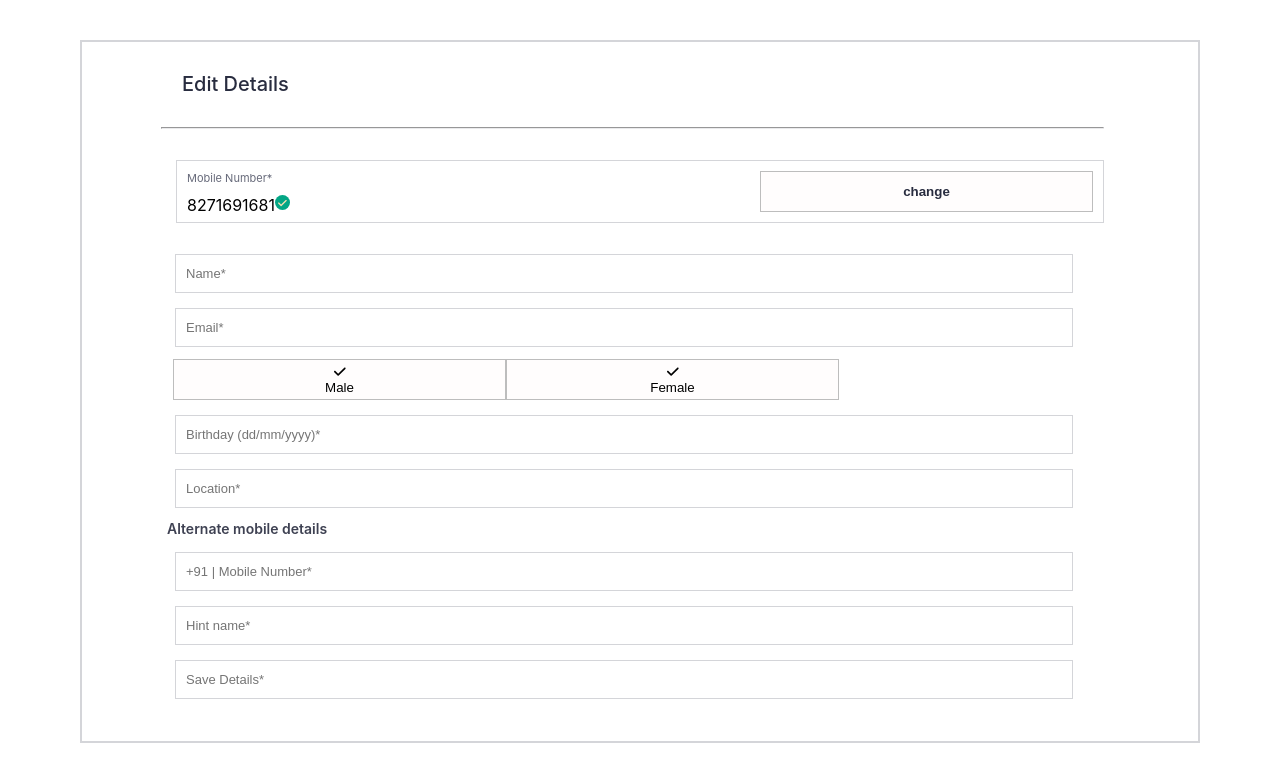
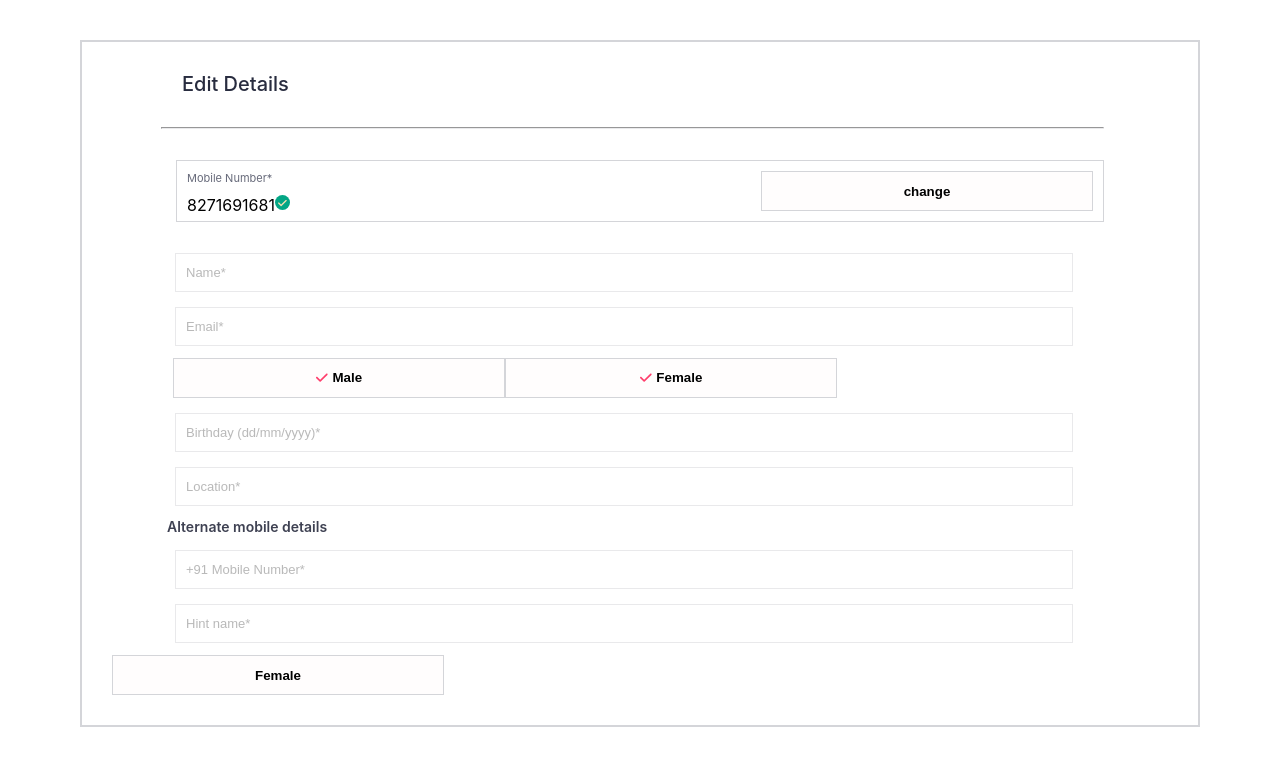
Before and after one commit to 7070509785/my-first-react-project, a React (Create React App) app: page / in a window 1280 px wide. Shown: the top 782 px of the page. Built offline with nearby package versions, Linux system fonts and the light colour scheme.

Commit message:
input.js

```diff
--- a/src/profile/button.module.css
+++ b/src/profile/button.module.css
@@ -2,13 +2,20 @@
   cursor: pointer;
   outline: none;
   border: none;
-  min-width: 333px;
-  height: 41px;
+  min-width: 200px;
+  height: 50px;
+  overflow: hidden;
 }
 .primary {
   border-color: #ff3e6c;
 }
-
+.title {
+  font-weight: 900;
+  display: flex;
+  height: 100%;
+  justify-content: center;
+  align-items: center;
+}
 .primary .title {
   color: white;
   background-color: #ff3e6c;
@@ -31,7 +38,3 @@
   color: #ff3e6c;
   margin-top: 10px;
 }
-.loog {
-  display: flex;
-  margin-left: 61px;
-}
--- a/src/profile/edit-profile.js
+++ b/src/profile/edit-profile.js
@@ -22,7 +22,7 @@ function EditProfile() {
               </div>
             </div>
           </div>
-          <Button className={styles['wishlist-btn']} type={'secondary'}>
+          <Button className={styles['btne']} type={'secondary'}>
             <p className={styles.mark1}>change</p>
           </Button>
         </div>
@@ -32,12 +32,12 @@ function EditProfile() {
         <Input placeholder={'Email*'}></Input>
 
         <div className={styles.loog}>
-          <Button className={styles['wishlist-btn']} type={'secondary'}>
+          <Button className={styles['bet']} type={'secondary'}>
             <FontAwesomeIcon icon={faCheck} className={styles.mandal} />
-            <p className={styles.word}>Male</p>
+            <p>Male</p>
           </Button>
-          <Button className={style['wishlist-btn']} type={'secondary'}>
-            <FontAwesomeIcon icon={faCheck} />
+          <Button className={styles['btn']} type={'secondary'}>
+            <FontAwesomeIcon icon={faCheck} className={styles.mandal1} />
             <p className={styles.word}>Female</p>
           </Button>
         </div>
@@ -45,11 +45,13 @@ function EditProfile() {
         <Input placeholder={'Location*'}></Input>
         <div className={styles.loog1}>
           <p>Alternate mobile details</p>
+          <Input placeholder={'+91 Mobile Number*'}></Input>
+          <Input placeholder={'Hint name*'}></Input>
         </div>
-        <div className={styles.mandla6}>
-          <Input placeholder={'+91 | Mobile Number*'}></Input>
-          <Input placeholder={'Hint name*'}></Input>
-          <Input placeholder={'Save Details*'}></Input>
+        <div>
+          <Button className={styles['btn']} type={'secondary'}>
+            <p>Female</p>
+          </Button>
         </div>
       </div>
     </div>
--- a/src/profile/edit-profile.module.css
+++ b/src/profile/edit-profile.module.css
@@ -55,7 +55,6 @@
 }
 .mark1 {
   padding: 12px 32px;
-  color: #282c3f;
   font-weight: 600;
 }
 .timtim {
@@ -66,6 +65,7 @@
 .loog {
   display: flex;
   margin-left: 61px;
+  cursor: pointer;
 }
 .loog1 p {
   font-size: 14px;
@@ -74,10 +74,36 @@
   color: rgb(62, 65, 82);
   margin-left: 55px;
 }
-.title {
-  background-color: #ff3e6c;
+.bet {
+  border: solid 1px #d4d5d9;
+  min-width: 332px;
+  height: 40px;
 }
-.mandal6 {
-  pointer-events: none;
-  opacity: 0.4;
+.btn {
+  border: solid 1px #d4d5d9;
+  min-width: 332px;
+  height: 40px;
 }
+.loog p {
+  font-family: inherit;
+  font-size: 100%;
+  line-height: 1.15;
+}
+.loog_word {
+  font-family: inherit;
+  font-size: 100%;
+  line-height: 1.15;
+}
+.mandal {
+  margin-right: 5px;
+  color: #ff3e6c;
+}
+.mandal1 {
+  margin-right: 5px;
+  color: #ff3e6c;
+}
+.btne {
+  border: solid 1px #d4d5d9;
+  min-width: 332px;
+  height: 40px;
+}
--- a/src/profile/input.module.css
+++ b/src/profile/input.module.css
@@ -8,4 +8,5 @@
 .nutan {
   margin: 12px;
   margin-top: 15px;
+  opacity: 0.5;
 }
```
Also changed, not shown: src/profile/mood.js (added, +8 -0 lines), src/profile/mood.module.css (added).
